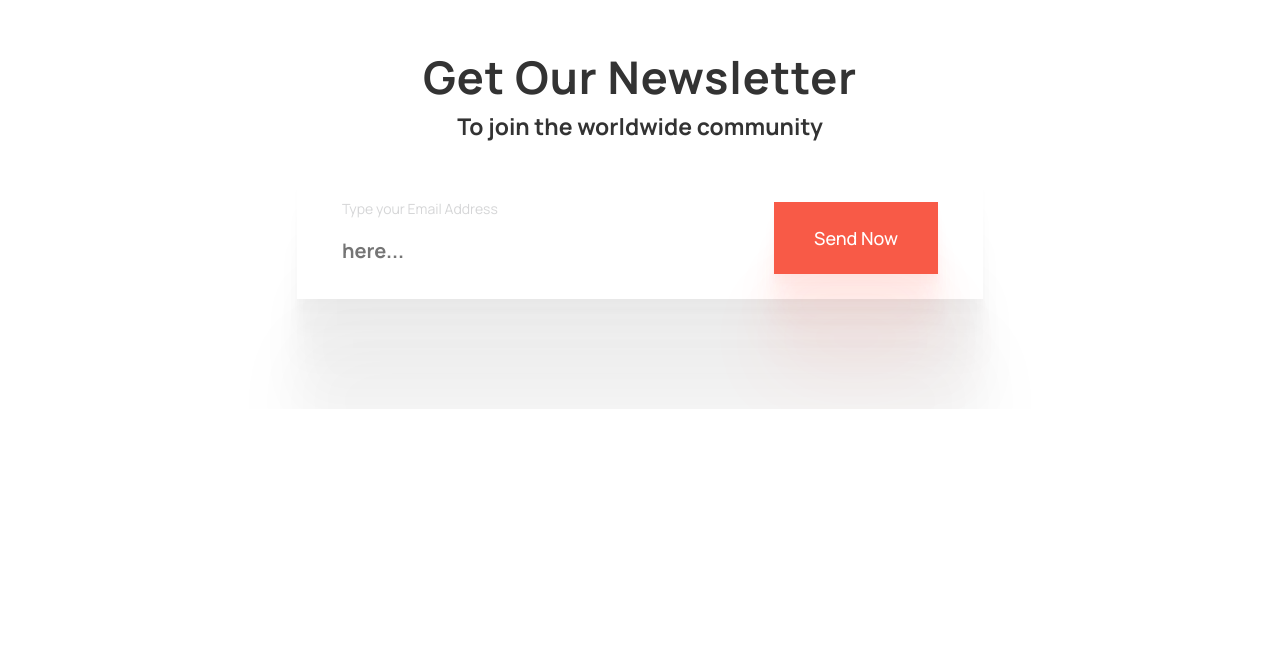
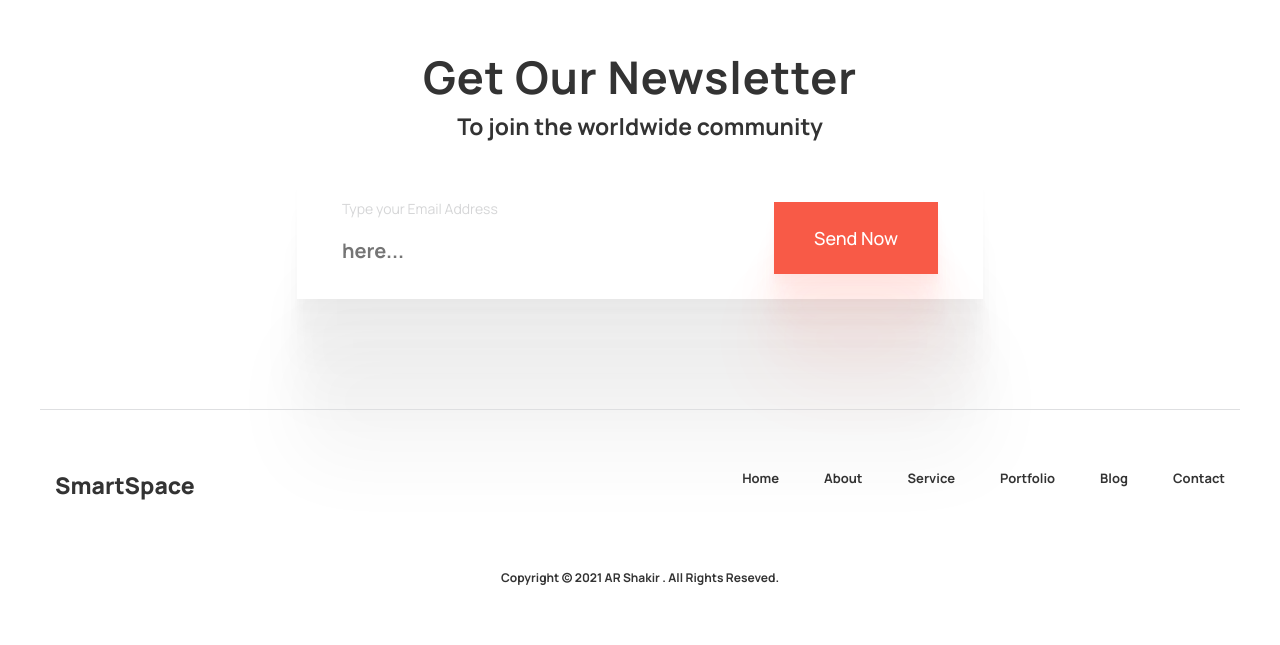
Before and after one commit to programer1983/layout-smart-space, a plain HTML site: page index.html in a window 1280 px wide. Shown: the part 4272-4917 px from the top of the page. Before the commit the page ends 4681 px from the top, so only its background shows below. Drawn offline with nearby package versions, Linux system fonts and the light colour scheme.

Commit message:
create footer

```diff
--- a/css/reset.css
+++ b/css/reset.css
@@ -23,15 +23,15 @@ nav, footer, header, aside {
 }
 
 html, body {
-    /* height: 100%;
-    width: 100%; */
+    /* height: 100%; */
+    width: 100%;
     font-size: 100%;
     line-height: 1;
     font-size: 14px;
     -ms-text-size-adjust: 100%;
     -moz-text-size-adjust: 100%;
     -webkit-text-size-adjust: 100%;
-    /* overflow: hidden; */
+    overflow-x: hidden;
 }
 
 input, button, textarea {
--- a/css/style.css
+++ b/css/style.css
@@ -1107,3 +1107,79 @@ body {
         flex-direction: column;
     }
 }
+
+/* ===== FOOTER ================================================================================= */
+
+
+.footer {
+
+}
+
+.footer__container {
+    padding-top: 60px;
+    padding-bottom: 60px;
+    border-top: 1px solid #DEDFE1;
+    display: grid;
+    row-gap: 70px;
+    column-gap: 20px;
+    grid-template-columns: auto 1fr;
+}
+
+.footer__logo {
+    font-weight: 800;
+    font-size: 23px;
+    line-height: 1.34;
+    color: inherit;
+}
+
+.footer__menu {
+    display: flex;
+    justify-content: flex-end;
+}
+
+.menu-footer {}
+
+.menu-footer__list {
+    display: flex;
+    justify-content: center;
+    column-gap: 45px;
+    row-gap: 15px;
+    flex-wrap: wrap;
+}
+
+.menu-footer__item {}
+
+.menu-footer__link {
+    font-weight: 700;
+    font-size: 13px;
+    line-height: 1.3;
+    color: inherit;
+}
+
+.menu-footer__link:hover {
+    text-decoration: underline;
+}
+
+.footer__copy {
+    font-weight: 700;
+    font-size: 12px;
+    line-height: 1.2;
+    text-align: center;
+}
+
+@media (min-width: 768px){
+    .footer__copy {
+        grid-column: span 2;
+    }
+}
+
+
+@media (max-width: 767.98px){
+    .footer__container {
+        padding-top: 30px;
+        padding-bottom: 30px;
+        grid-template-columns: 1fr;
+        justify-items: center;
+        row-gap: 30px;
+    }
+}
--- a/index.html
+++ b/index.html
@@ -379,7 +379,32 @@
             </section>
         </main>
         <footer class="footer">
-
+            <div class="footer__container">
+                <a href="" class="footer__logo">SmartSpace</a>
+                <nav class="footer__menu menu-footer">
+                    <ul class="menu-footer__list">
+                        <li class="menu-footer__item">
+                            <a href="" class="menu-footer__link">Home</a>
+                        </li>
+                        <li class="menu-footer__item">
+                            <a href="" class="menu-footer__link">About</a>
+                        </li>
+                        <li class="menu-footer__item">
+                            <a href="" class="menu-footer__link">Service</a>
+                        </li>
+                        <li class="menu-footer__item">
+                            <a href="" class="menu-footer__link">Portfolio</a>
+                        </li>
+                        <li class="menu-footer__item">
+                            <a href="" class="menu-footer__link">Blog</a>
+                        </li>
+                        <li class="menu-footer__item">
+                            <a href="" class="menu-footer__link">Contact</a>
+                        </li>
+                    </ul>
+                </nav>
+                <div class="footer__copy">Copyright © 2021 AR Shakir . All Rights Reseved.</div>
+            </div>
         </footer>
     </div>
     <script src="https://cdn.jsdelivr.net/npm/swiper@9/swiper-bundle.min.js"></script>
```
